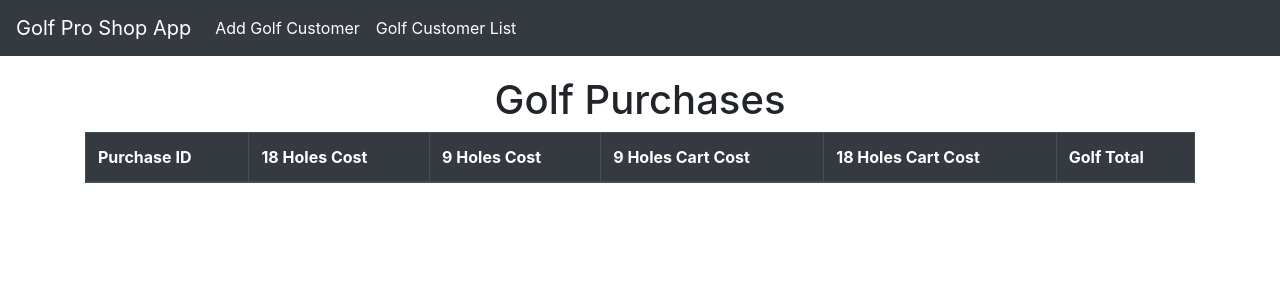
After one commit to careyarmst/virtualgolf, a Django app: page /gplist/ in a window 1280 px wide. The commit adds this page. Shown: the top 300 px of the page. Run offline with Django 5.2, Linux system fonts and the light colour scheme; lists and menus that the app fills with data are empty.

Commit message:
working on golfpurchases

```diff
--- a/golfproapp/forms.py
+++ b/golfproapp/forms.py
@@ -85,6 +85,7 @@ class GolfPurchasesForm(forms.ModelForm):
         fields = '__all__'
         labels = {
             'customer_id': 'Golf Customer ID',
+            'purchase_id':'Golf Purchase ID',
             'holes_18_price': '18 Holes Price',
             'holes_9_price': '9 Holes Price',
             'cart_9_price': 'Cart fee 9 holes',
@@ -96,6 +97,8 @@ class GolfPurchasesForm(forms.ModelForm):
         }
         widget = {
             'customer_id': forms.NumberInput(
+                attrs={'placeholder':'e.g. 1', 'class':'form-control'}),
+            'purchase_id': forms.NumberInput(
                 attrs={'placeholder':'e.g. 1', 'class':'form-control'}),
             'holes_18_price': forms.NumberInput(
                 attrs={'placeholder':'e.g. shirt', 'class':'form-control'}),
--- a/golfproapp/models.py
+++ b/golfproapp/models.py
@@ -21,6 +21,7 @@ def __str__(self):
     return self.customer_id
 
 class Misc_purchases(models.Model):
+    customer_id = models.ForeignKey(Customer, default=4, on_delete=models.CASCADE)
     inv_id = models.IntegerField(default=1)
     inv_description = models.CharField(default="Hat",max_length=255)
     misc_quantity = models.IntegerField(default=1)
@@ -33,7 +34,7 @@ def __str__(self):
     return self.inv_id
 
 class Golf_Data(models.Model):
-    customer_id = models.ForeignKey(Customer, on_delete=models.CASCADE)
+    customer_id = models.ForeignKey(Customer, default=4, on_delete=models.CASCADE)
     tee_time = models.DateTimeField(default=datetime.datetime(2024,11,24,23,59,59))
     no_in_party = models.PositiveIntegerField(default=4)
     avg_grp_hcp = models.PositiveIntegerField(default=26)
@@ -43,7 +44,7 @@ def __str__(self):
 
 
 class Golf_purchases(models.Model):
-    customer_id = models.ForeignKey(Customer, on_delete=models.CASCADE)
+    purchase_id = models.IntegerField(default=1)
     holes_18_price = models.DecimalField(default=35.00, max_digits=10, decimal_places=2)
     holes_9_price = models.DecimalField(default=20.00, max_digits=10, decimal_places=2)
     cart_9_price = models.DecimalField(default=9.00, max_digits=10, decimal_places=2)
--- /dev/null
+++ b/golfproapp/templates/golfproapp/golf_purchases_list.html
@@ -0,0 +1,38 @@
+{% extends "golfproapp/layout.html" %}
+
+<!-- Extend the base layout from the layout.html -->
+
+{% block title %} Golf Purchases List {% endblock %}
+
+{% block content %}
+    <h1 class="text-center">Golf Purchases</h1>
+    <table class="table table-bordered table-striped ">
+        <thead class="thead-dark">
+            <tr>
+                <th>Purchase ID</th>
+                <th>18 Holes Cost</th>
+                <th>9 Holes Cost</th>
+                <th>9 Holes Cart Cost</th>
+                <th>18 Holes Cart Cost</th>
+                <th>Golf Total</th>
+
+            </tr>
+        </thead>
+        <tbody>
+            {% for golf_purchase in golf_purchases %}
+            <tr>
+                <td>{{ golf_purchase.purchase_id }} </td>
+                <td>{{ golf_purchase.holes_18_price }} </td>
+                <td>{{ golf_purchase.holes_9_price }} </td>
+                <td>{{ golf_purchase.cart_9_price }} </td>
+                <td>{{ golf_purchase.cart_18_price }} </td>
+                <td>{{ golf_purchase.golf_total }} </td>
+                <td>
+                    <a href="{% url 'golf_purchase_update' golf_purchase.purchase_id %}" class="btn btn-warning" >Update</a>
+                    <a href="{% url 'golf_purchase_delete' golf_purchase.purchase_id %}" class="btn btn-danger" >Delete</a>
+                </td>
+            </tr>
+            {% endfor %}
+        </tbody>
+    </table>
+{% endblock %}
--- a/golfproapp/templates/golfproapp/home.html
+++ b/golfproapp/templates/golfproapp/home.html
@@ -13,5 +13,6 @@
         Use the navigation bar to add, view, update or delete customers.
     </p>
     <a href="{% url 'customer_list' %}" class="btn btn-primary btn-lg" role="button">View Golf Customers</a>
+    <a href="{% url 'golf_purchase_list' %}" class="btn btn-primary btn-lg" role="button">View Golf Purchases</a>
   </div>
 {% endblock %}
--- a/golfproapp/urls.py
+++ b/golfproapp/urls.py
@@ -7,4 +7,8 @@ path('create/', views.customer_create_view, name='customer_create'),
 path('list/', views.customer_list_view, name='customer_list'),
 path('update/<int:customer_id>/', views.customer_update_view, name='customer_update'),
 path('delete/<int:customer_id>/', views.customer_delete_view, name='customer_delete'),
+path('gpcreate/', views.golf_purchases_create_view, name='golf_purchase_create'),
+path('gplist/', views.golf_purchases_list_view, name='golf_purchase_list'),
+path('gpupdate/<int:purchase_id>/', views.golf_purchases_update_view, name='golf_purchase_update'),
+path('gpdelete/<int:purchase_id>/', views.golf_purchases_delete_view, name='golf_purchase_delete'),
 ]
--- a/golfproapp/views.py
+++ b/golfproapp/views.py
@@ -35,3 +35,33 @@ def customer_delete_view(request, customer_id):
         customer.delete()
         return redirect('customer_list')
     return render(request, 'golfproapp/cust_confirm_del.html', {'customer' : customer})
+
+def golf_purchases_create_view(request):
+    form = GolfPurchasesForm()
+    if request.method == 'POST':
+        form = GolfPurchasesForm(request.POST)
+        if form.is_valid():
+            form.save()
+            return redirect ('golf_purchases_list')
+    return render(request, 'golfproapp/golf_purchases_form.html', {'form': form})
+
+def golf_purchases_list_view(request):
+    Golf_purchase = Golf_purchases.objects.all()
+    return render(request,'golfproapp/golf_purchases_list.html', {'Golf_purchase': Golf_purchase})
+
+def golf_purchases_update_view(request, purchase_id):
+    Golf_purchase = Golf_purchases.objects.get(purchase_id=purchase_id)
+    form = GolfPurchasesForm(instance=Golf_purchase)
+    if request.method == 'POST':
+        form = GolfPurchasesForm(request.POST, instance=Golf_purchase)
+        if form.is_valid():
+            form.save()
+            return redirect ('golf_purchases_list')
+    return render(request, 'golfproapp/golf_purchases_form.html', {'form': form})
+
+def golf_purchases_delete_view(request, purchase_id):
+    Golf_purchase = Golf_purchases.objects.get(purchase_id=purchase_id)
+    if request.method == 'POST':
+        Golf_purchase.delete()
+        return redirect('golf_purchases_list')
+    return render(request, 'golfproapp/purch_confirm_del.html', {'Golf_purchase' : Golf_purchase})
```
Also changed, not shown: golfproapp/templates/golfproapp/golf_purchases_form.html (added, +18 -0 lines), golfproapp/templates/golfproapp/purchase_create.html (added, +13 -0 lines), db.sqlite3, golfproapp/migrations/0003_misc_purchases_customer_id_and_more.py (added), golfproapp/migrations/0004_remove_golf_purchases_customer_id_and_more.py (added), golfproapp/templates/golfproapp/purch_confirm_del.html (added).
